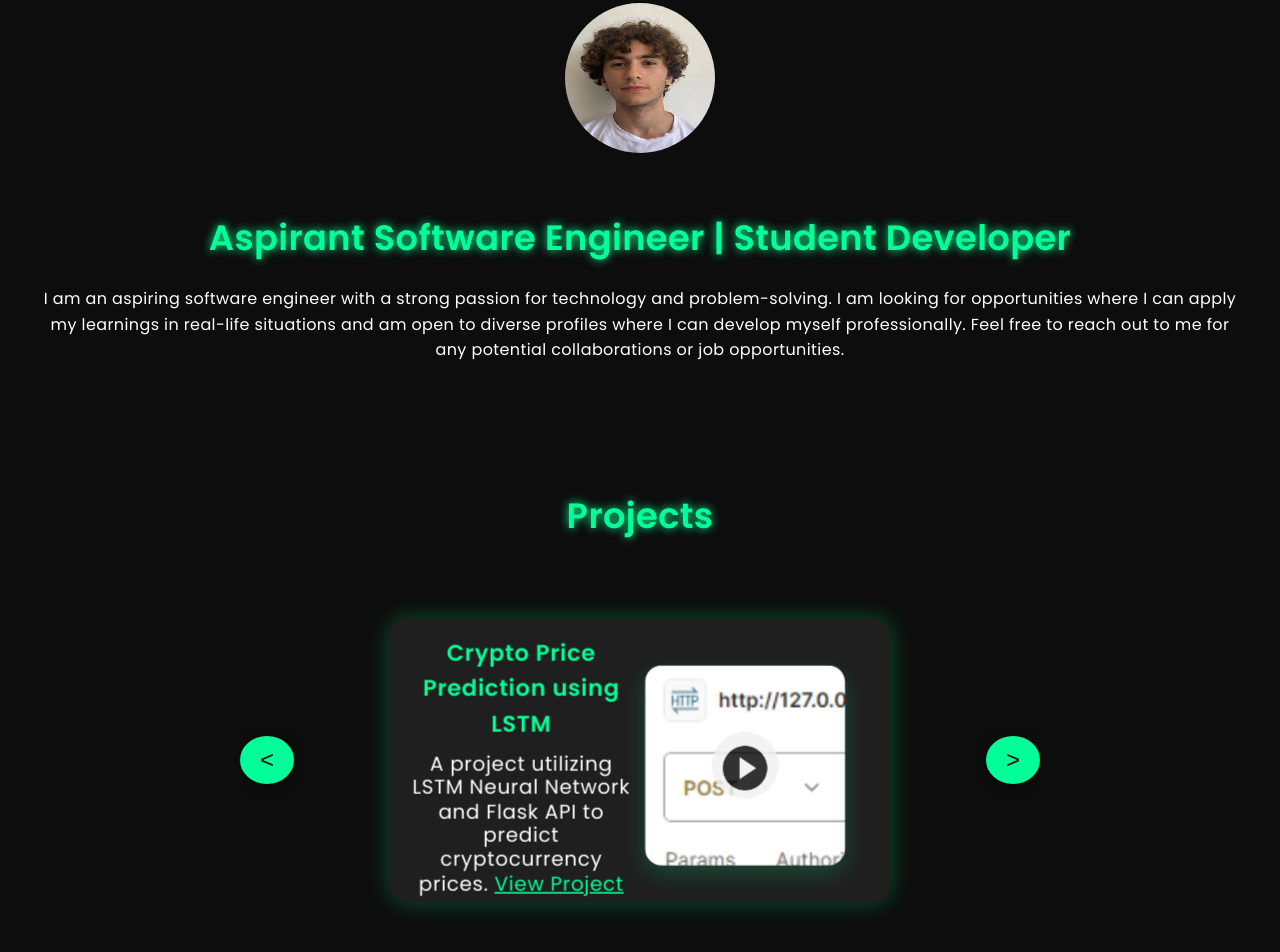
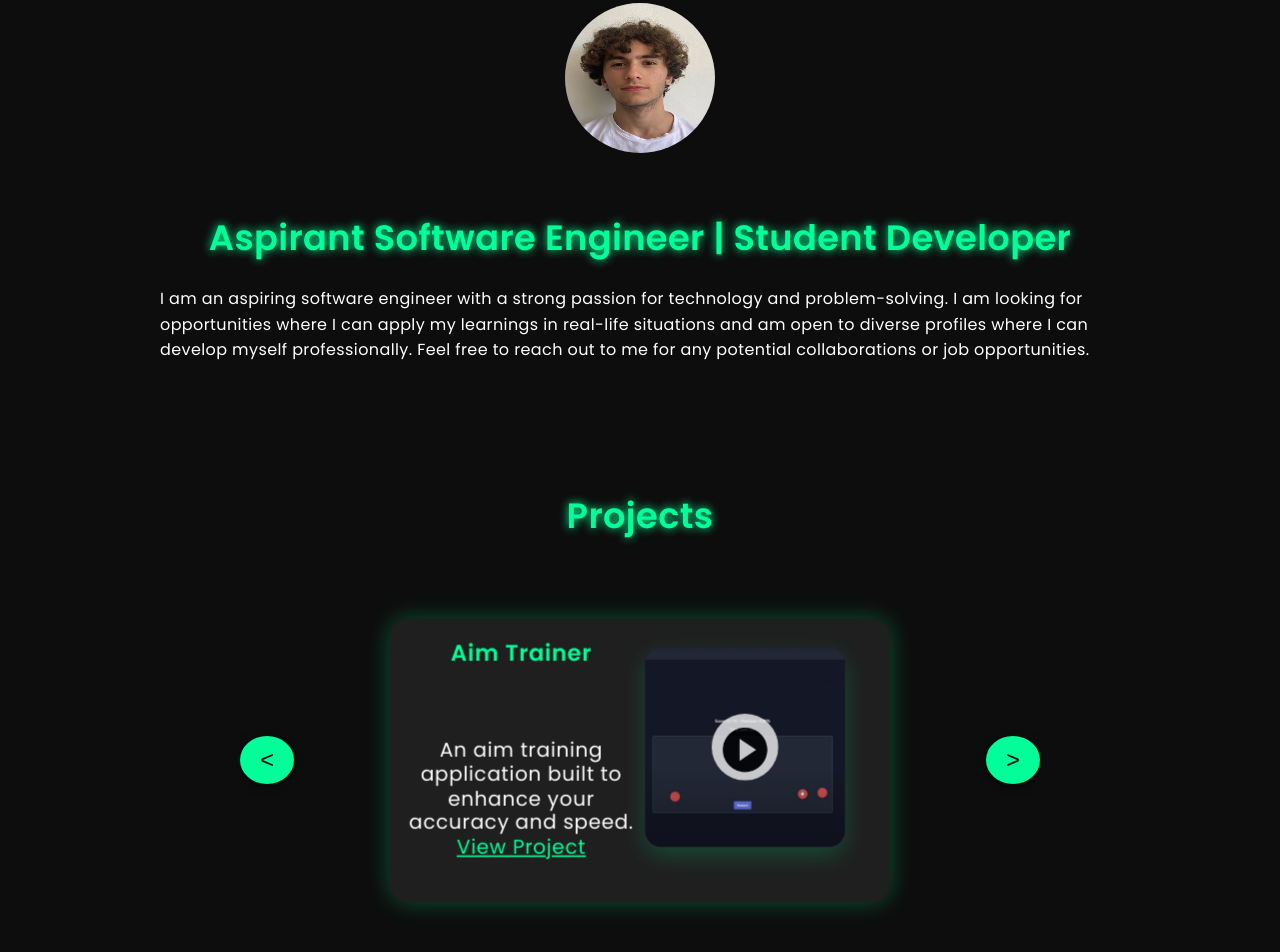
Before and after one commit to Nick-Maro/Portfolio, a plain HTML site: page index.html in a window 1280 px wide. Shown: the part 848-1800 px from the top of the page. Drawn offline with Linux system fonts and the light colour scheme.

Commit message:
ui changes

```diff
--- a/index.html
+++ b/index.html
@@ -40,7 +40,7 @@
     <h2>Projects</h2>
     <div class="carousel">
         <div class="carousel-track" id="carouselTrack">
-            <div class="carousel-item" style="--i:0;">
+            <div class="carousel-item" style="--i:2;">
                 <h3>Crypto Price Prediction using LSTM</h3>
                 <p>A project utilizing LSTM Neural Network and Flask API to predict cryptocurrency prices. <a href="https://github.com/Darknick007/Crypto-Price-Prediction-using-LSTM-Neural-Network-and-Flask-API" target="_blank">View Project</a></p>
                 <div class="thumbnail" data-video="V7KiO0bNDUE">
@@ -56,7 +56,7 @@
                     <div class="play-button"></div>
                 </div>
             </div>
-            <div class="carousel-item" style="--i:2;">
+            <div class="carousel-item" style="--i:0;">
                 <h3>Aim Trainer</h3>
                 <p>An aim training application built to enhance your accuracy and speed. <a href="https://github.com/Darknick007/Aimtrainer" target="_blank">View Project</a></p>
                 <div class="thumbnail" data-video="FgzX8SddStQ">
@@ -64,6 +64,7 @@
                     <div class="play-button"></div>
                 </div>
             </div>
+
         </div>
         <button id="prev">&lt;</button>
         <button id="next">&gt;</button>
--- a/styles.css
+++ b/styles.css
@@ -121,7 +121,10 @@ header a:hover {
         transform: translateX(-50%) translateY(-5px) rotate(45deg);
     }
 }
-
+#about p{
+    text-align: left;
+    max-width: 60em;
+}
 nav {
     position: sticky;
     top: 0;
@@ -204,7 +207,11 @@ h2 {
     overflow: hidden;
     grid-row: 1/3;
 }
-
+.thumbnail img {
+    object-fit: cover;
+    width: 100%;
+    height: 100%;
+}
 .play-button {
     position: absolute;
     top: 50%;
```
